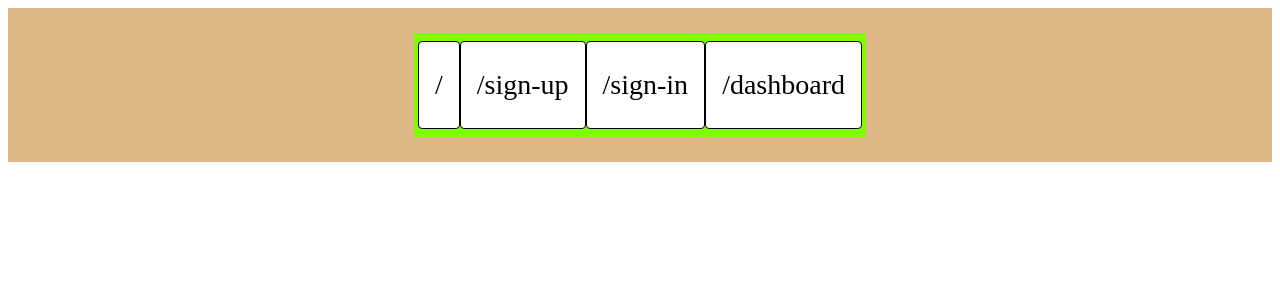
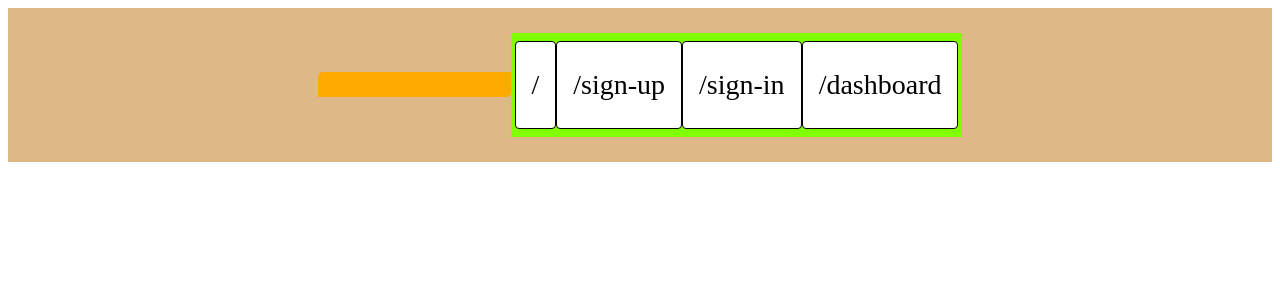
Before and after one commit to Banyan-Labs/time-tracking-app-board, a React (Create React App) app: page /sign-in in a window 1280 px wide. Shown: the top 300 px of the page. Built offline with nearby package versions, Linux system fonts and the light colour scheme.

Commit message:
GenericInput

```diff
--- a/src/Components/SampleComponent/index.jsx
+++ b/src/Components/SampleComponent/index.jsx
@@ -4,6 +4,7 @@ import { v4 as uuid } from 'uuid';
 import { Container, CardsWrapper, Card, Text } from './style';
 import { AuthContext } from '../../Context/AuthContext';
 import routes from '../../routes';
+import GenericInput from '../commons/GenericButton/GenericInput';
 
 const SampleComponent = () => {
   const history = useHistory();
@@ -11,6 +12,7 @@ const SampleComponent = () => {
 
   return (
     <Container>
+      <GenericInput />
       <CardsWrapper>
         {routes.map((route) => (
           <Card key={uuid()} onClick={() => history.push(`${route.path}`)}>
--- /dev/null
+++ b/src/Components/commons/GenericButton/GenericInput.jsx
@@ -0,0 +1,21 @@
+import React from 'react';
+import { InputStyle } from './style';
+
+const GenericButton = ({
+  placeholder,
+  text,
+  onClick,
+  backgroundColor,
+  isBlock,
+}) => (
+  <InputStyle
+    onCLick={onClick}
+    backgroundColor={backgroundColor}
+    isBlock={isBlock}
+    placeholder={placeholder}
+  >
+    {text}
+  </InputStyle>
+);
+
+export default GenericButton;
--- a/src/Components/commons/GenericButton/style.js
+++ b/src/Components/commons/GenericButton/style.js
@@ -15,3 +15,21 @@ export const ButtonStyle = styled.button`
     transform: scale(1.1);
   }
 `;
+
+export const InputStyle = styled.input`
+  background: ${({ backgroundColor }) =>
+    backgroundColor ? `${background}` : '#FA0'};
+  width: ${({ isBlock }) => (isBlock ? '100%' : 'auto')};
+  padding: 5px 8px;
+  border-radius: 5px 0 5px 0;
+  border: none;
+  :focus {
+    border: none;
+    text-decoration: none;
+    transform: scale(1.05);
+    border-radius: 5px 0 5px 0;
+  }
+  :active {
+    border-radius: 5px 0 5px 0;
+  }
+`;
```
